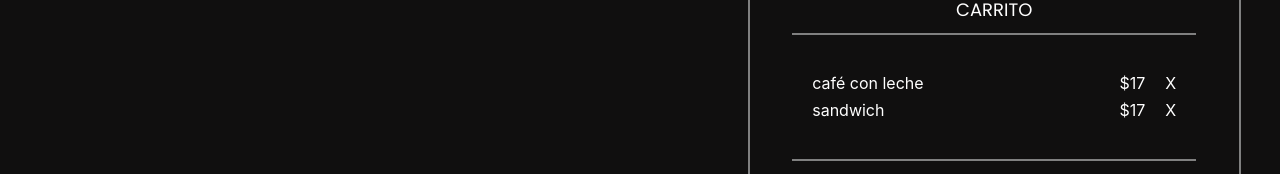
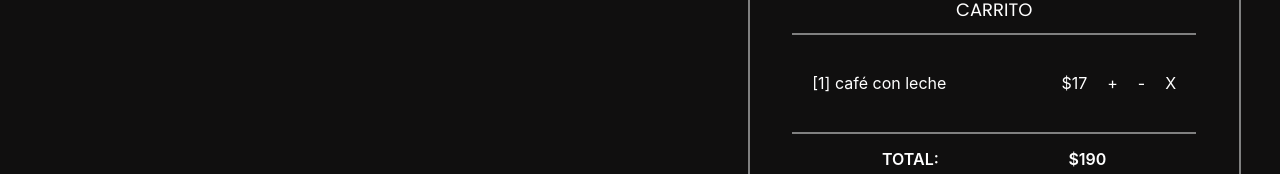
Before and after one commit to alison-leodra/Burger-QueenY, a React (Create React App) app: page /mesero in a window 1280 px wide. Shown: the part 401-575 px from the top of the page. Built offline with nearby package versions, Linux system fonts and the light colour scheme; no server answers.

Commit message:
Counter is created on AddOrder component

```diff
--- a/src/components/pages/waiter/AddOrder.jsx
+++ b/src/components/pages/waiter/AddOrder.jsx
@@ -9,6 +9,8 @@ const AddOrder = () => {
         table: 0,
         products: []
     })
+
+    const [counter, setCounter] = useState(1)
 
     const showProducts = (e) => {
         e.preventDefault()
@@ -49,16 +51,15 @@ const AddOrder = () => {
                 <h1>CARRITO</h1>
                 <div className="order-history">
                     <div className="items">
-                        <p>café con leche</p>
+                        <p><span>[{counter}] </span>café con leche</p>
                         <div className="delete">
                             <p > $17</p>
-                            <p> X</p>
-                        </div>
-                    </div>
-                    <div className="items">
-                        <p>sandwich</p>
-                        <div className="delete">
-                            <p > $17</p>
+                            <p onClick={(e) => {
+                                setCounter(counter+1)
+                            }}>+</p>
+                            <p onClick={(e) => {
+                                counter > 0 ? setCounter(counter - 1) : setCounter(1)
+                            }}>-</p>
                             <p> X</p>
                         </div>
                     </div>
```
